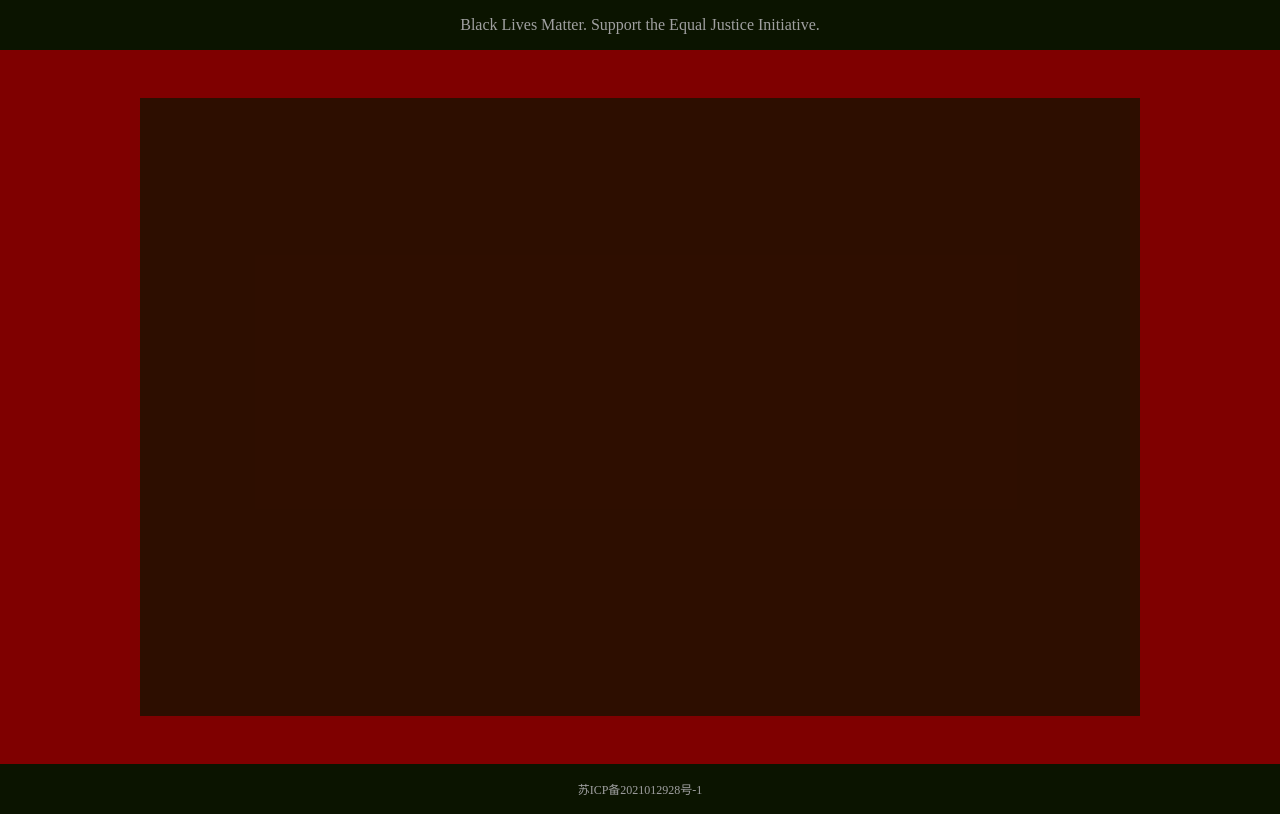
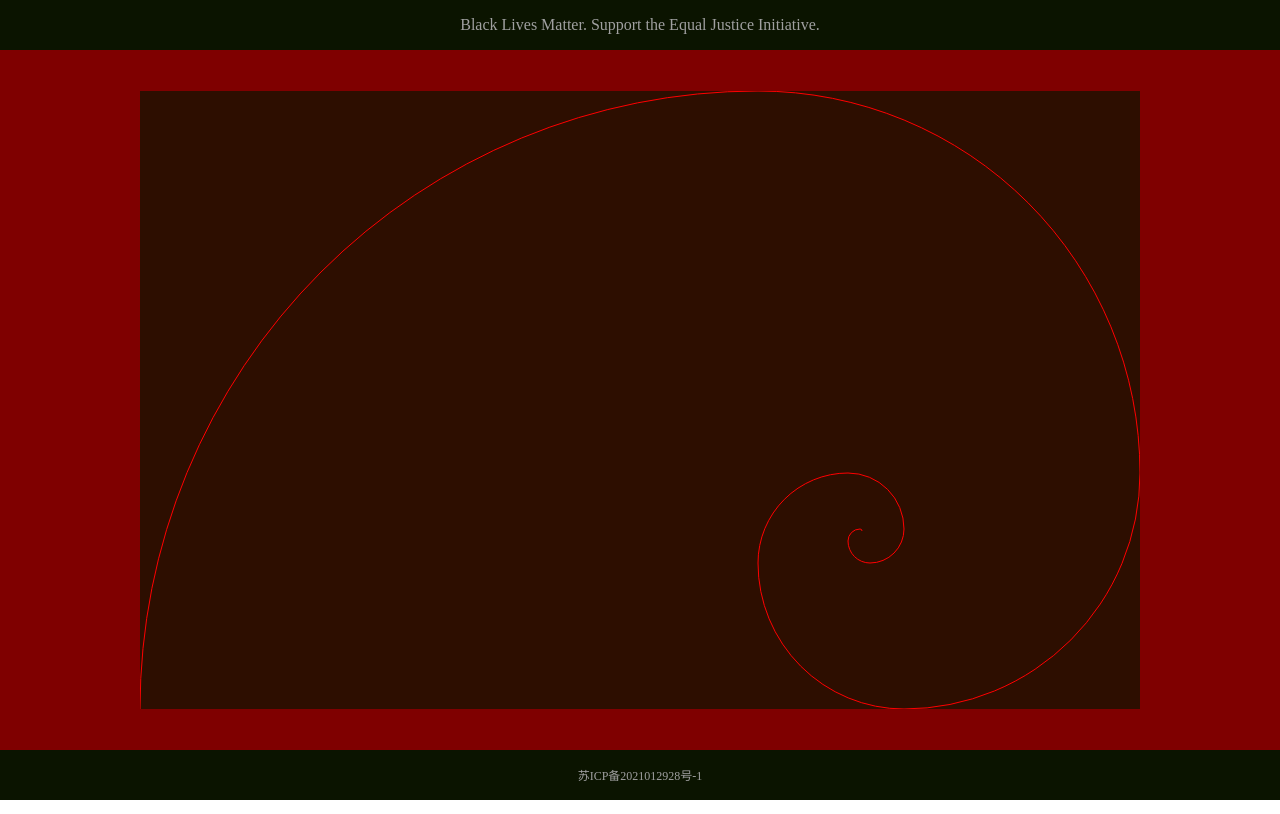
Before and after one commit to CaesaredYE/weblog, a plain HTML site: page index.html in a window 1280 px wide. Drawn offline with Linux system fonts and the light colour scheme.

Commit message:
Fibonacci spiral

```diff
--- a/index.html
+++ b/index.html
@@ -19,7 +19,31 @@
 
     <main>
       <div class="container">
-        <div id="fibonacci"></div>
+        <div id="fibonacci">
+          <svg
+            viewBox="0 0 1000 618"
+            version="1.1"
+            xmlns="http://www.w3.org/2000/svg"
+          >
+            <path
+              d="M 0 618
+                 A 618 618 0 0 1 618 0
+                 A 382 382 0 0 1 1000 382
+                 A 236 236 0 0 1 764 618
+                 A 146 146 0 0 1 618 472
+                 A 90 90 0 0 1 708 382
+                 A 56 56 0 0 1 764 438
+                 A 34 34 0 0 1 730 472
+                 A 22 22 0 0 1 708 450
+                 A 12 12 0 0 1 720 438
+                 A 10 10 0 0 1 720 438
+                 A 2 2 0 0 1 722 440"
+              fill="transparent"
+              stroke="red"
+              stroke-width="1"
+            />
+          </svg>
+        </div>
       </div>
     </main>
 
@@ -33,6 +57,12 @@
     </footer>
   </body>
   <style>
+    :root {
+      --color-primary: rgb(127, 0, 0);
+      --color-dark: rgb(11, 20, 0);
+      --color-light: #a0a0a0;
+    }
+
     body {
       margin: 0;
       height: 100vh;
@@ -42,10 +72,16 @@
 
     header,
     footer {
-      color: #a0a0a0;
-      background-color: rgb(11, 20, 0);
+      color: var(--color-light);
+      background-color: var(--color-dark);
       padding: 1rem;
       text-align: center;
+    }
+
+    @media screen and (max-width: 768px) {
+      header {
+        display: none;
+      }
     }
 
     footer {
@@ -54,40 +90,34 @@
 
     header a,
     footer a {
-      color: #a0a0a0;
+      color: var(--color-light);
       text-decoration: none;
-    }
-
-    @media screen and (max-width: 768px) {
-      header {
-        display: none;
-      }
     }
 
     main {
       flex-grow: 1;
-      background-color: rgb(127, 0, 0);
-      padding: 3rem 0;
+      padding: 1rem;
+      background-color: var(--color-primary);
     }
 
     main .container {
-      display: flex;
-      width: 1000px;
+      max-width: 1000px;
       height: 100%;
       margin: 0 auto;
+      display: flex;
     }
 
     #fibonacci {
       align-self: center;
       width: 100%;
-      padding-bottom: 61.8%;
+      font-size: 0;
       background-color: rgba(11, 20, 0, 0.7);
     }
 
-    /* @media screen and (max-aspect-ratio: 1) {
+    @media screen and (orientation: portrait) {
       #fibonacci {
-        background-color: red !important;
+        transform: rotate(90deg);
       }
-    } */
+    }
   </style>
 </html>
```
